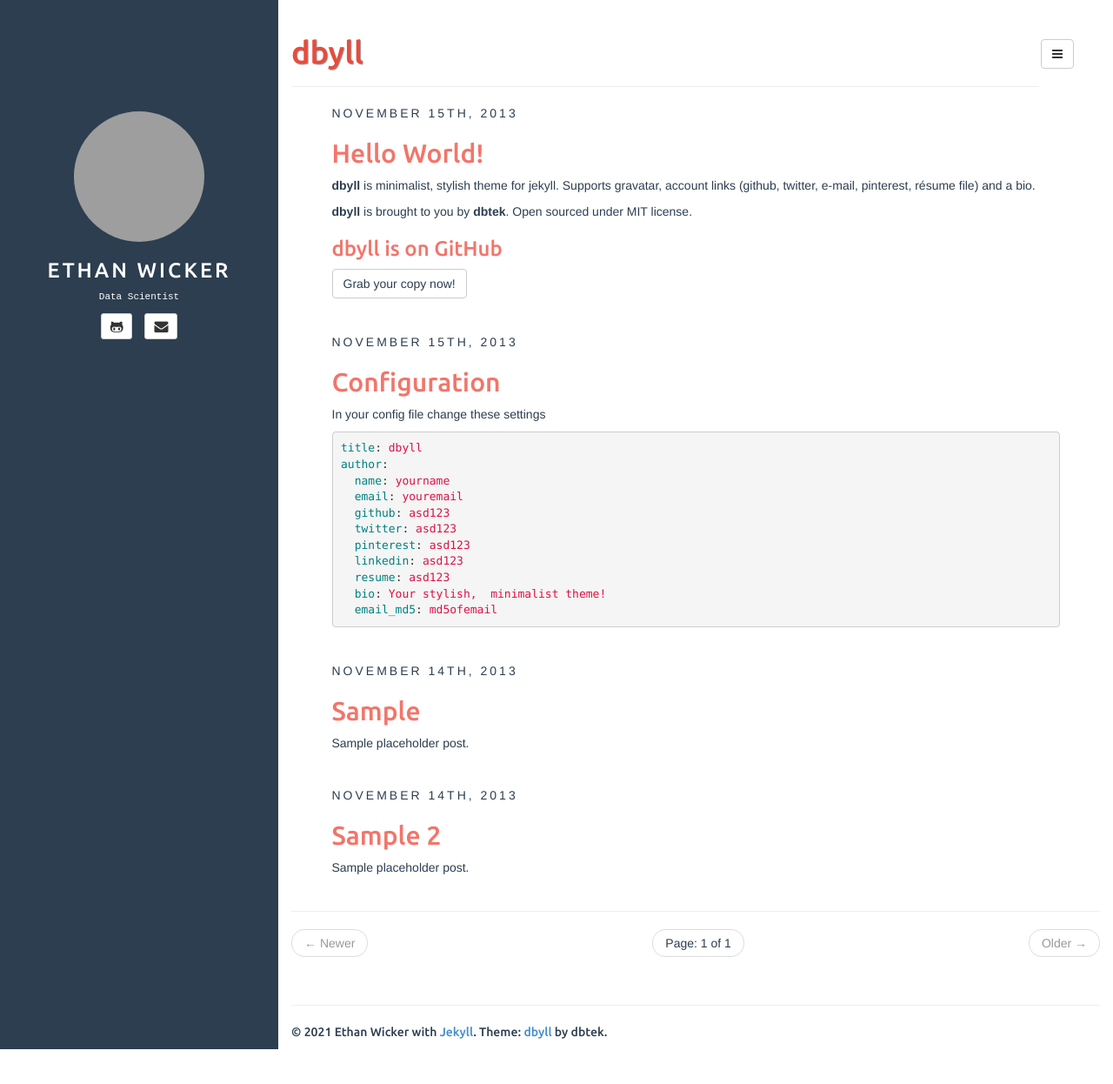
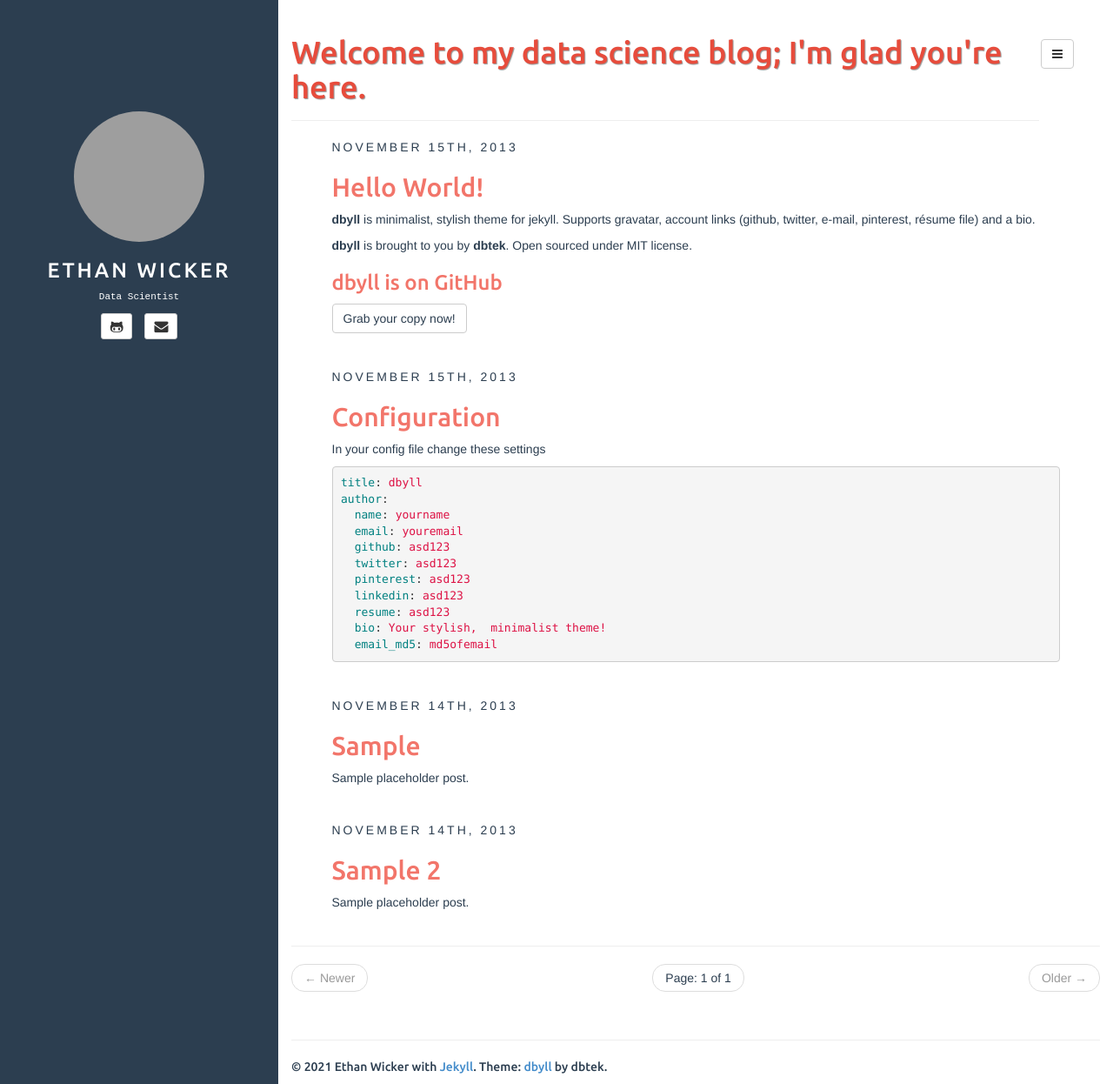
Before and after one commit to ethanwicker/ethanwicker.github.io, a Jekyll site: the page built from index.html, in a window 1280 px wide and 1246 px high. Shown: the whole window at 87% size. Built offline with Jekyll 4.4.1, drawn with Linux system fonts in a browser that asks for light colours; the list of posts is cut into pages by our own code; grey boxes are pictures that could not be loaded.

Commit message:
Updating _config.yml

```diff
--- a/_config.yml
+++ b/_config.yml
@@ -14,7 +14,7 @@
     scope:
       path: "" # empty string for all files
     values:
-      title: dbyll
+      title: Welcome to my data science blog; I'm glad you're here.
 
 description: Stylish Jekyll Theme
 author:
```
